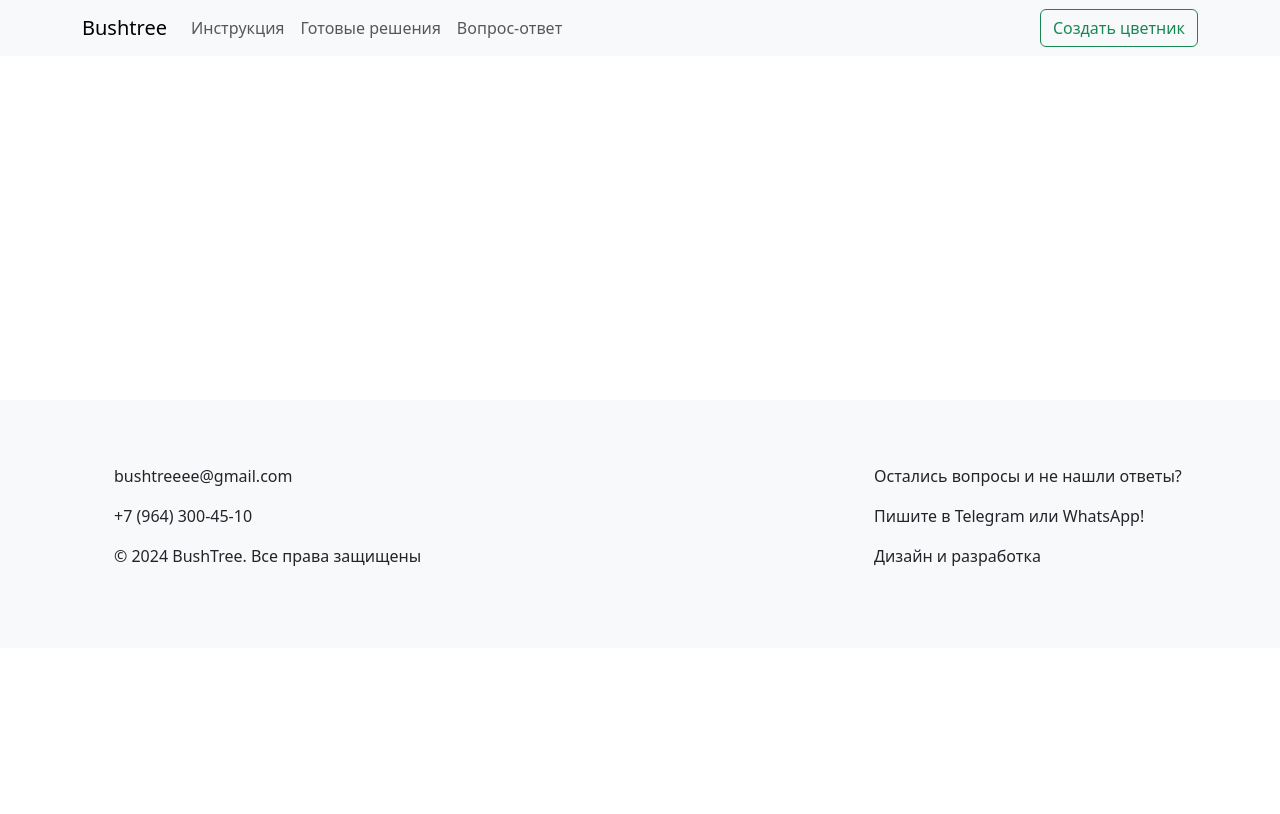
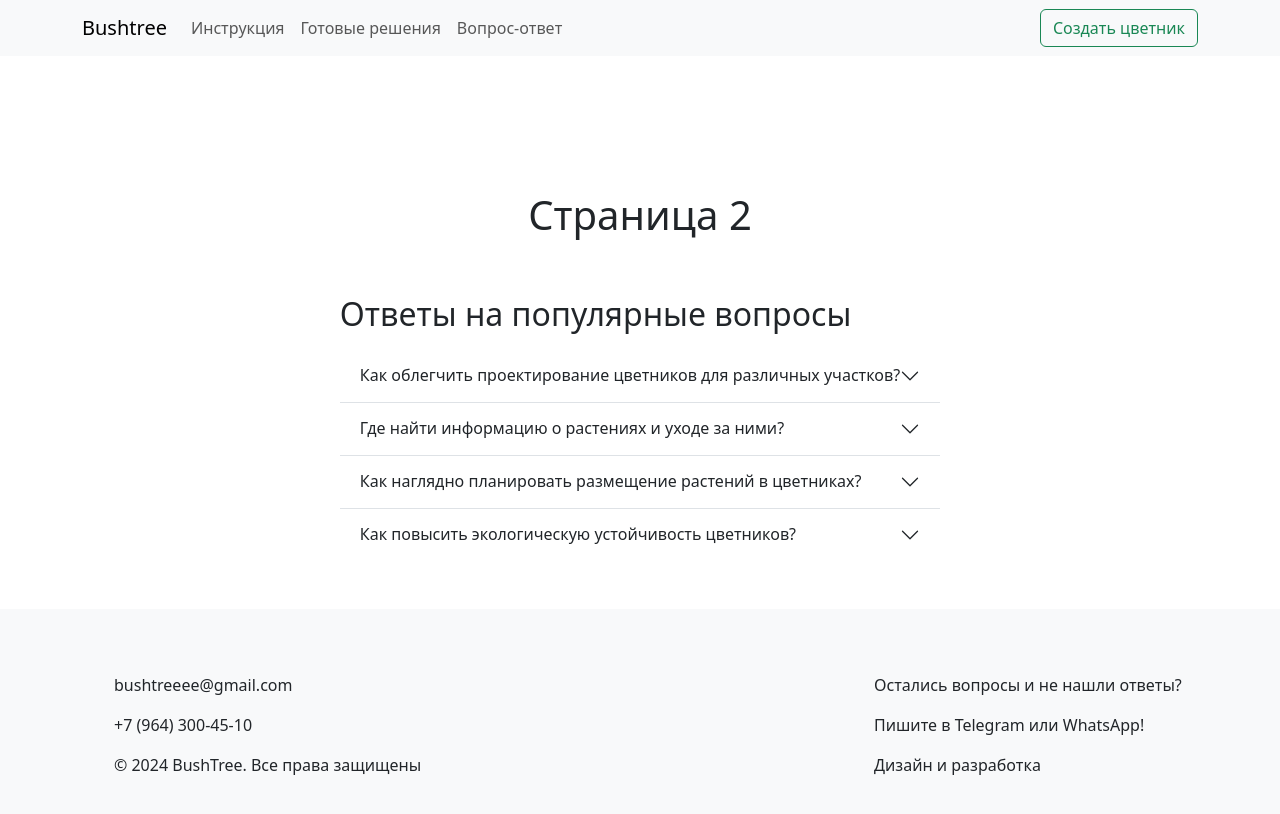
Before and after one commit to Modestra/BushtreeFrontend, a Vue app in the folder bushfrontend/: page /results in a window 1280 px wide. Shown: the top 814 px of the page. Built offline with nearby package versions, Linux system fonts and the light colour scheme.

Commit message:
Views rename

```diff
--- a/bushfrontend/src/App.vue
+++ b/bushfrontend/src/App.vue
@@ -27,13 +27,15 @@ import { RouterLink, RouterView } from "vue-router";
               <RouterLink
                 class="nav-link"
                 aria-current="page"
-                to="/about"
+                to="/gensettings"
                 active-class="active"
                 >Инструкция</RouterLink
               >
             </li>
             <li class="nav-item">
-              <RouterLink class="nav-link" to="/">Готовые решения</RouterLink>
+              <RouterLink class="nav-link" to="/results"
+                >Готовые решения</RouterLink
+              >
             </li>
             <li class="nav-item">
               <RouterLink
@@ -48,7 +50,7 @@ import { RouterLink, RouterView } from "vue-router";
           <form class="d-flex">
             <RouterLink
               class="btn btn-outline-success"
-              to="/about"
+              to="/gensettings"
               active-class="active"
             >
               Создать цветник
--- a/bushfrontend/src/router/index.ts
+++ b/bushfrontend/src/router/index.ts
@@ -10,12 +10,20 @@ const router = createRouter({
       component: HomeView,
     },
     {
-      path: "/about",
-      name: "about",
+      path: "/gensettings",
+      name: "gensettings",
       // route level code-splitting
       // this generates a separate chunk (About.[hash].js) for this route
       // which is lazy-loaded when the route is visited.
-      component: () => import("../views/AboutView.vue"),
+      component: () => import("../views/GenSettings.vue"),
+    },
+    {
+      path: "/results",
+      name: "results",
+      // route level code-splitting
+      // this generates a separate chunk (About.[hash].js) for this route
+      // which is lazy-loaded when the route is visited.
+      component: () => import("../views/Results.vue"),
     },
   ],
 });
--- /dev/null
+++ b/bushfrontend/src/views/Results.vue
@@ -0,0 +1,123 @@
+<template>
+  <h1>Страница 2</h1>
+  <div class="container px-4 py-5">
+    <h2 class="pb-2 mr-auto text-start">Ответы на популярные вопросы</h2>
+    <div>
+      <div
+        class="accordion accordion-flush"
+        id="accordionPanelsStayOpenExample1"
+      >
+        <div class="accordion-item">
+          <h2 class="accordion-header">
+            <button
+              class="accordion-button collapsed"
+              type="button"
+              data-bs-toggle="collapse"
+              data-bs-target="#panelsStayOpen-collapseOne"
+              aria-expanded="true"
+              aria-controls="panelsStayOpen-collapseOne"
+            >
+              Как облегчить проектирование цветников для различных участков?
+            </button>
+          </h2>
+          <div
+            id="panelsStayOpen-collapseOne"
+            class="accordion-collapse collapse"
+          >
+            <div class="accordion-body">
+              Облегчить проектирование цветников можно с помощью принципов
+              ландшафтного дизайна и учета условий участка. Не забывайте
+              подбирать растения по цвету, периоду цветения, высоте и форме,
+              а также учитывайте практичность и не бойтесь экспериментировать!
+            </div>
+          </div>
+        </div>
+        <div class="accordion-item">
+          <h2 class="accordion-header">
+            <button
+              class="accordion-button collapsed"
+              type="button"
+              data-bs-toggle="collapse"
+              data-bs-target="#panelsStayOpen-collapseTwo"
+              aria-expanded="false"
+              aria-controls="panelsStayOpen-collapseTwo"
+            >
+              Где найти информацию о растениях и уходе за ними?
+            </button>
+          </h2>
+          <div
+            id="panelsStayOpen-collapseTwo"
+            class="accordion-collapse collapse"
+          >
+            <div class="accordion-body">
+              Облегчить проектирование цветников можно с помощью принципов
+              ландшафтного дизайна и учета условий участка. Не забывайте
+              подбирать растения по цвету, периоду цветения, высоте и форме,
+              а также учитывайте практичность и не бойтесь экспериментировать!
+            </div>
+          </div>
+        </div>
+        <div class="accordion-item">
+          <h2 class="accordion-header">
+            <button
+              class="accordion-button collapsed"
+              type="button"
+              data-bs-toggle="collapse"
+              data-bs-target="#panelsStayOpen-collapseThree"
+              aria-expanded="false"
+              aria-controls="panelsStayOpen-collapseThree"
+            >
+              Как наглядно планировать размещение растений в цветниках?
+            </button>
+          </h2>
+          <div
+            id="panelsStayOpen-collapseThree"
+            class="accordion-collapse collapse"
+          >
+            <div class="accordion-body">
+              Облегчить проектирование цветников можно с помощью принципов
+              ландшафтного дизайна и учета условий участка. Не забывайте
+              подбирать растения по цвету, периоду цветения, высоте и форме,
+              а также учитывайте практичность и не бойтесь экспериментировать!
+            </div>
+          </div>
+        </div>
+        <div class="accordion-item">
+          <h2 class="accordion-header">
+            <button
+              class="accordion-button collapsed"
+              type="button"
+              data-bs-toggle="collapse"
+              data-bs-target="#panelsStayOpen-collapseFour"
+              aria-expanded="false"
+              aria-controls="panelsStayOpen-collapseFour"
+            >
+              Как повысить экологическую устойчивость цветников?
+            </button>
+          </h2>
+          <div
+            id="panelsStayOpen-collapseFour"
+            class="accordion-collapse collapse"
+          >
+            <div class="accordion-body">
+              Облегчить проектирование цветников можно с помощью принципов
+              ландшафтного дизайна и учета условий участка. Не забывайте
+              подбирать растения по цвету, периоду цветения, высоте и форме,
+              а также учитывайте практичность и не бойтесь экспериментировать!
+            </div>
+          </div>
+        </div>
+      </div>
+    </div>
+  </div>
+</template>
+
+<style>
+@media (min-width: 1024px) {
+  .about {
+    min-height: 100vh;
+    display: flex;
+    align-items: center;
+  }
+}
+</style>
```
Also changed, not shown: bushfrontend/src/views/GenSettings.vue (renamed from bushfrontend/src/views/AboutView.vue).
